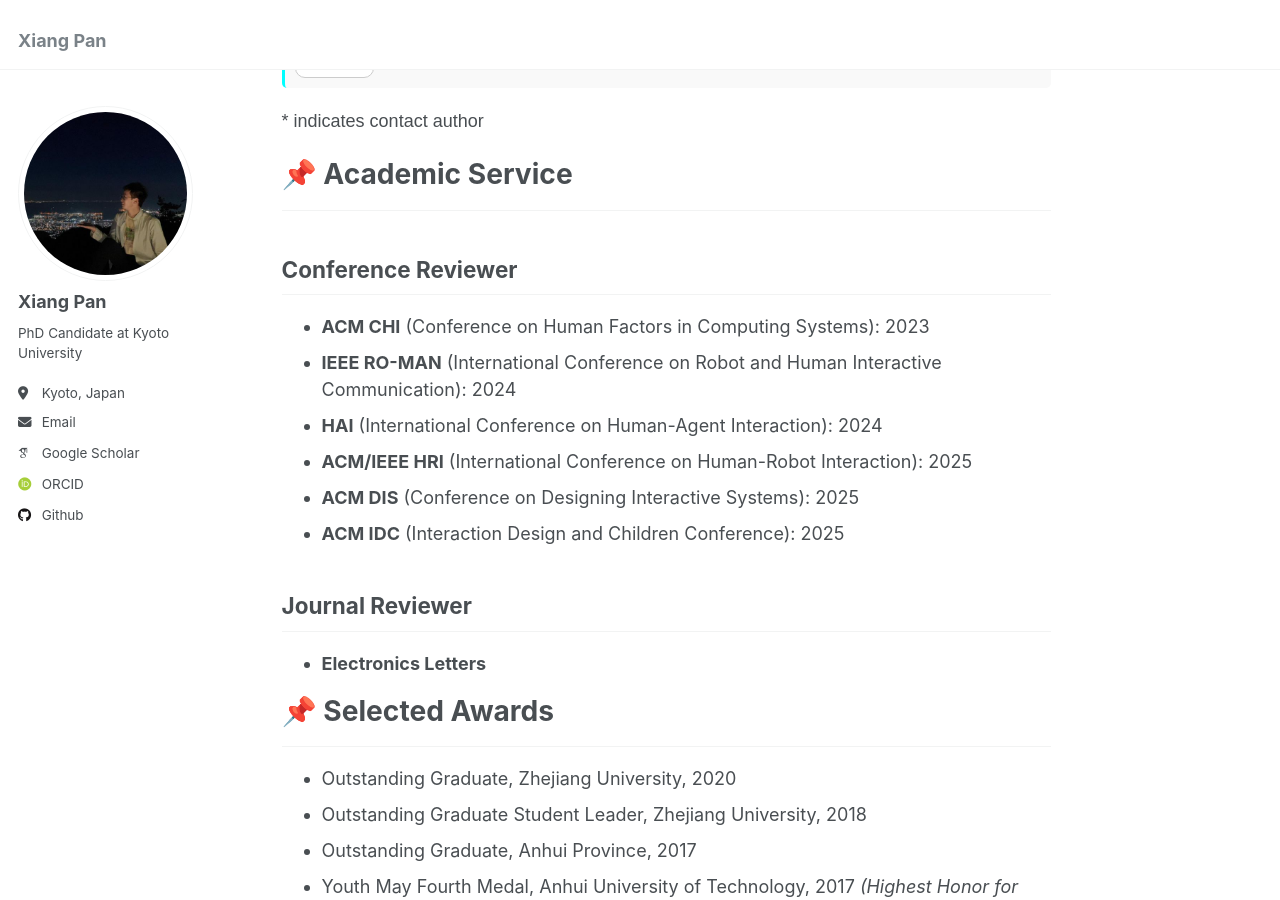
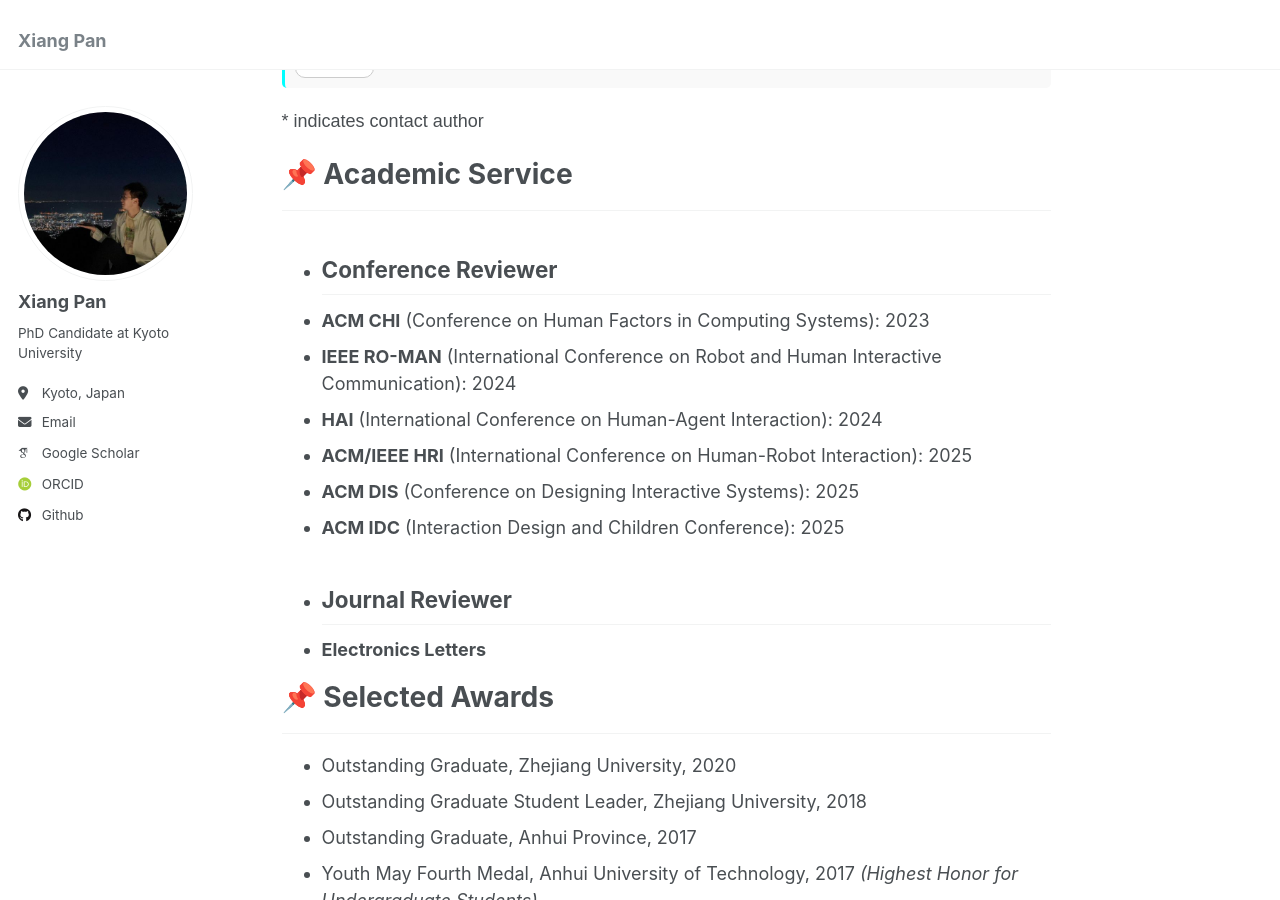
Before and after one commit to pan-xiang/pan-xiang.github.io, a Jekyll site: the page built from _pages/about.md, in a window 1280 px wide and 900 px high, scrolled down 857 px. Built offline with Jekyll 4.4.1, drawn with Linux system fonts in a browser that asks for light colours; some web fonts are replaced; comment, search, counter and statistics services are not loaded.

```diff
--- a/_pages/about.md
+++ b/_pages/about.md
@@ -61,7 +61,7 @@ I am a PhD candidate in the [gradudate school of Informatics](https://www.i.kyot
 
 # 📌 Academic Service
 ---
-## Conference Reviewer
+- ## Conference Reviewer
 - **ACM CHI** (Conference on Human Factors in Computing Systems): 2023
 - **IEEE RO-MAN** (International Conference on Robot and Human Interactive Communication): 2024
 - **HAI** (International Conference on Human-Agent Interaction): 2024
@@ -69,7 +69,7 @@ I am a PhD candidate in the [gradudate school of Informatics](https://www.i.kyot
 - **ACM DIS** (Conference on Designing Interactive Systems): 2025
 - **ACM IDC** (Interaction Design and Children Conference): 2025
 
-## Journal Reviewer
+- ## Journal Reviewer
 - **Electronics Letters**
 
 
```
